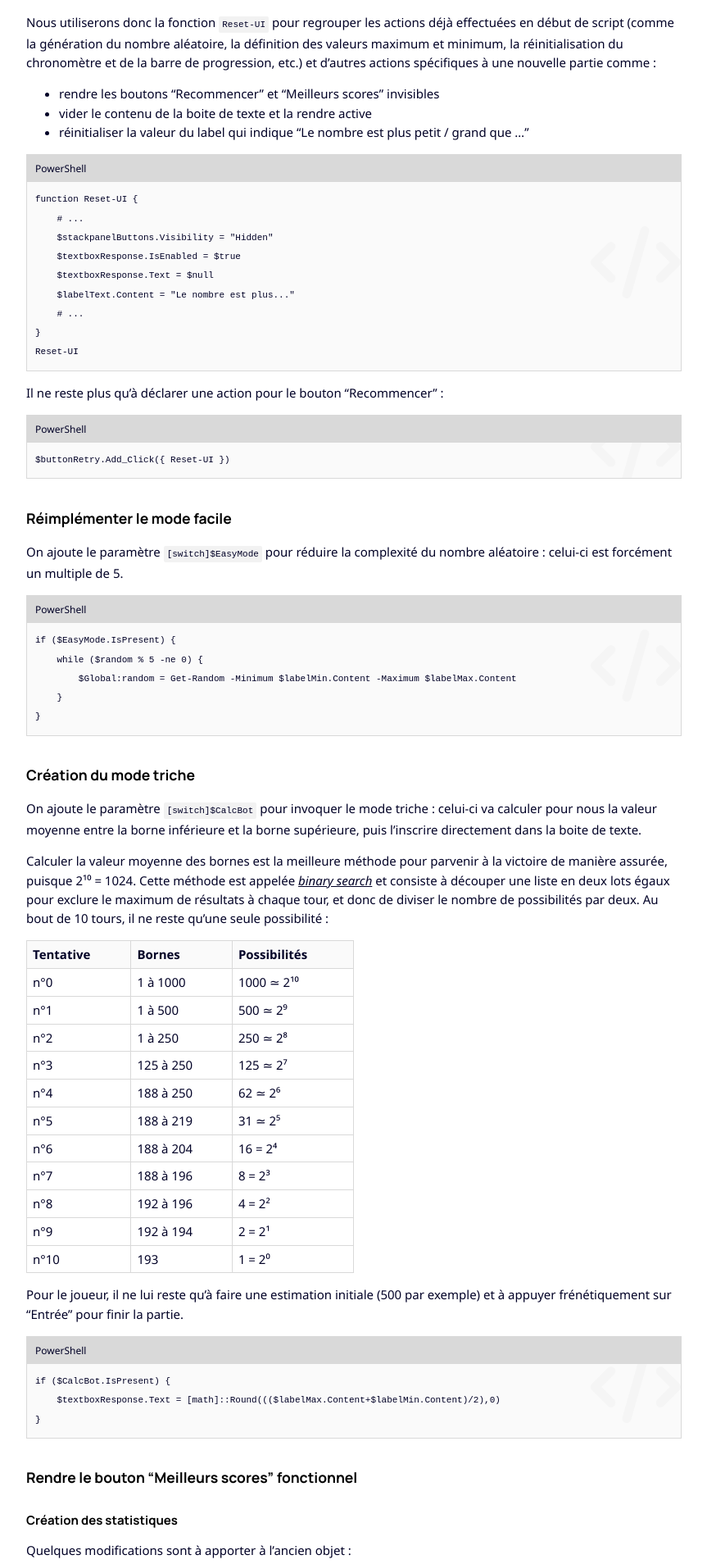
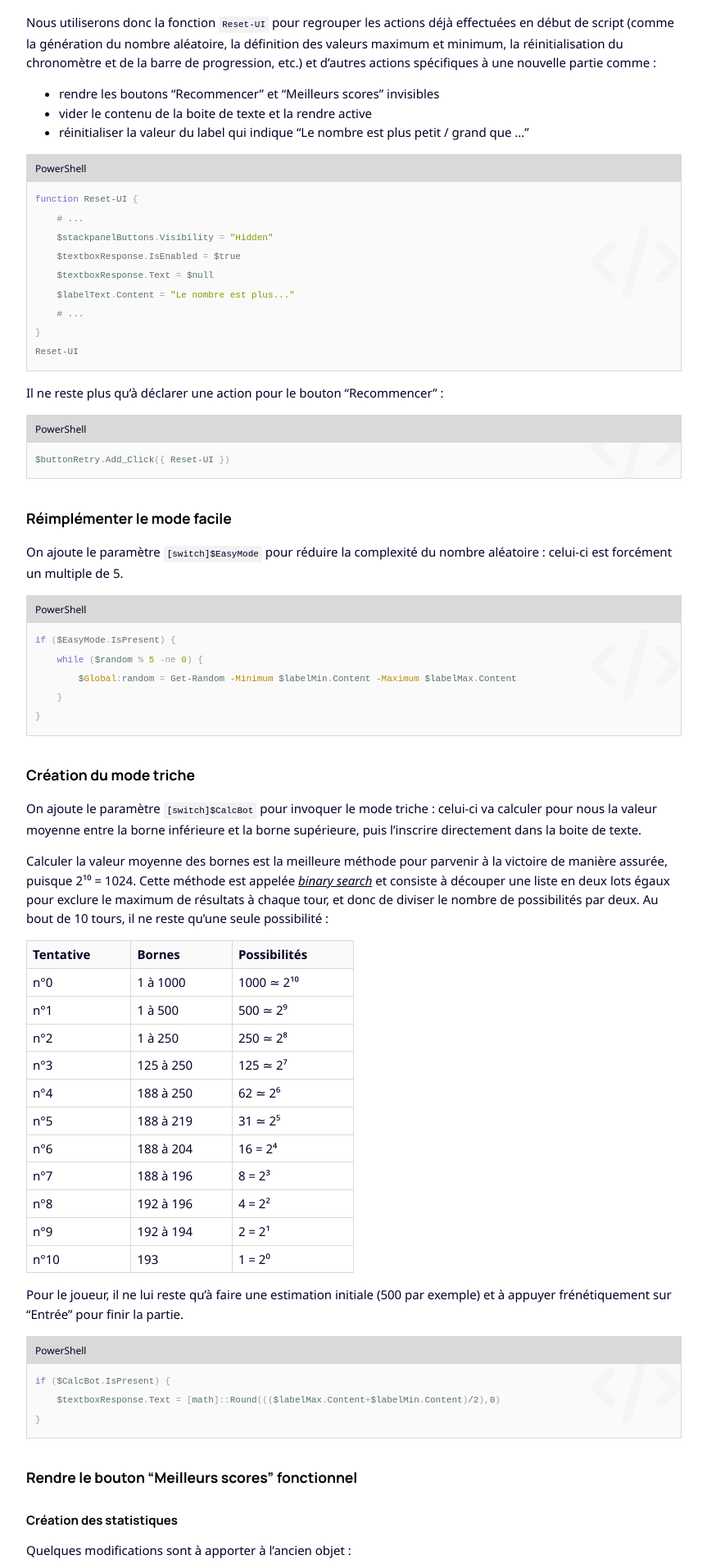
Before and after one commit to leobouard/leobouard.github.io, a Jekyll site: the page built from _posts/2022-12-01-cours-pratique-powershell-010.md, in a window 1280 px wide. Shown: the part 1436-3344 px from the top of the page at 82% size, without its empty margins (208-1071 px from the left). Built offline with Jekyll 4.4.1, drawn with Linux system fonts in a browser that asks for light colours; nearby versions of some CDN libraries; some web fonts are replaced.

Commit message:
Ajout du theme base16.solarized

```diff
--- /dev/null
+++ b/_sass/highlight.scss
@@ -0,0 +1,79 @@
+/* THEME : base16.solarized */
+
+.highlight table td { padding: 5px; }
+.highlight table pre { margin: 0; }
+.highlight, .highlight .w {
+  color: #586e75;
+}
+.highlight .err {
+  color: #002b36;
+  background-color: #dc322f;
+}
+.highlight .c, .highlight .cd, .highlight .cm, .highlight .c1, .highlight .cs {
+  color: #657b83;
+}
+.highlight .cp {
+  color: #b58900;
+}
+.highlight .nt {
+  color: #b58900;
+}
+.highlight .o, .highlight .ow {
+  color: #93a1a1;
+}
+.highlight .p, .highlight .pi {
+  color: #93a1a1;
+}
+.highlight .gi {
+  color: #859900;
+}
+.highlight .gd {
+  color: #dc322f;
+}
+.highlight .gh {
+  color: #268bd2;
+  background-color: #002b36;
+  font-weight: bold;
+}
+.highlight .k, .highlight .kn, .highlight .kp, .highlight .kr, .highlight .kv {
+  color: #6c71c4;
+}
+.highlight .kc {
+  color: #cb4b16;
+}
+.highlight .kt {
+  color: #cb4b16;
+}
+.highlight .kd {
+  color: #cb4b16;
+}
+.highlight .s, .highlight .sb, .highlight .sc, .highlight .sd, .highlight .s2, .highlight .sh, .highlight .sx, .highlight .s1 {
+  color: #859900;
+}
+.highlight .sr {
+  color: #2aa198;
+}
+.highlight .si {
+  color: #d33682;
+}
+.highlight .se {
+  color: #d33682;
+}
+.highlight .nn {
+  color: #b58900;
+}
+.highlight .nc {
+  color: #b58900;
+}
+.highlight .no {
+  color: #b58900;
+}
+.highlight .na {
+  color: #268bd2;
+}
+.highlight .m, .highlight .mf, .highlight .mh, .highlight .mi, .highlight .il, .highlight .mo, .highlight .mb, .highlight .mx {
+  color: #859900;
+}
+.highlight .ss {
+  color: #859900;
+}
--- a/assets/css/main.scss
+++ b/assets/css/main.scss
@@ -4,6 +4,7 @@
 @import 'buttons';
 @import 'code-and-blockquote';
 @import 'containers';
+@import 'highlight';
 @import 'hover';
 @import 'post-preview';
 @import 'titles';
```
